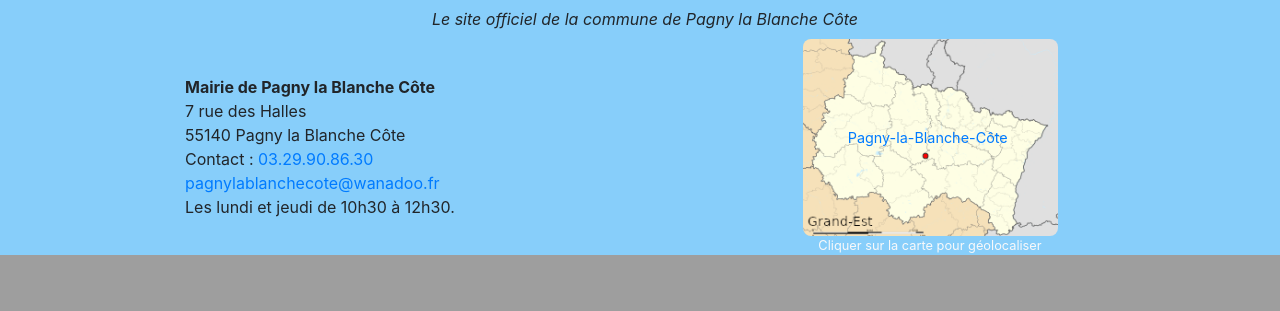
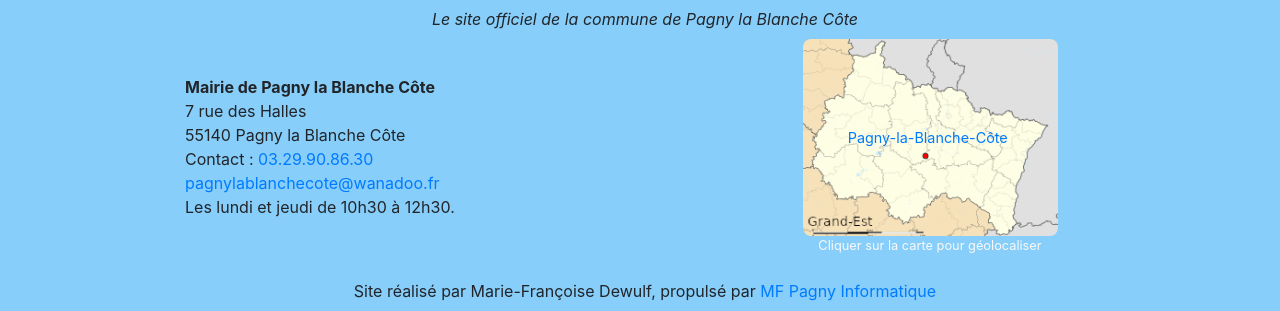
Before and after one commit to mfd-tchad/sitePagny, a Symfony app: template templates/actualite/index.html.twig in a window 1280 px wide. Shown: the part 1411-1722 px from the top of the page. Before the commit the page ends 1666 px from the top, so only its background shows below. Run offline with Twig, Linux system fonts and the light colour scheme; the template is opened without the code that fills it, so the values that code supplies are empty; some libraries are stand-ins or nearby versions.

Commit message:
ajout de la mention site réalisé par moi en pied de page

```diff
--- a/templates/base.html.twig
+++ b/templates/base.html.twig
@@ -193,7 +193,7 @@
                 </section>
                 </div>
             </div>
-
+        <p> Site réalisé par Marie-Françoise Dewulf, propulsé par <a href ="https://mfpagnyinformatique.fr">MF Pagny Informatique</a> </p>
         </footer>
         {% block javascripts %}
         <script src="https://code.jquery.com/jquery-3.5.1.min.js"
```
